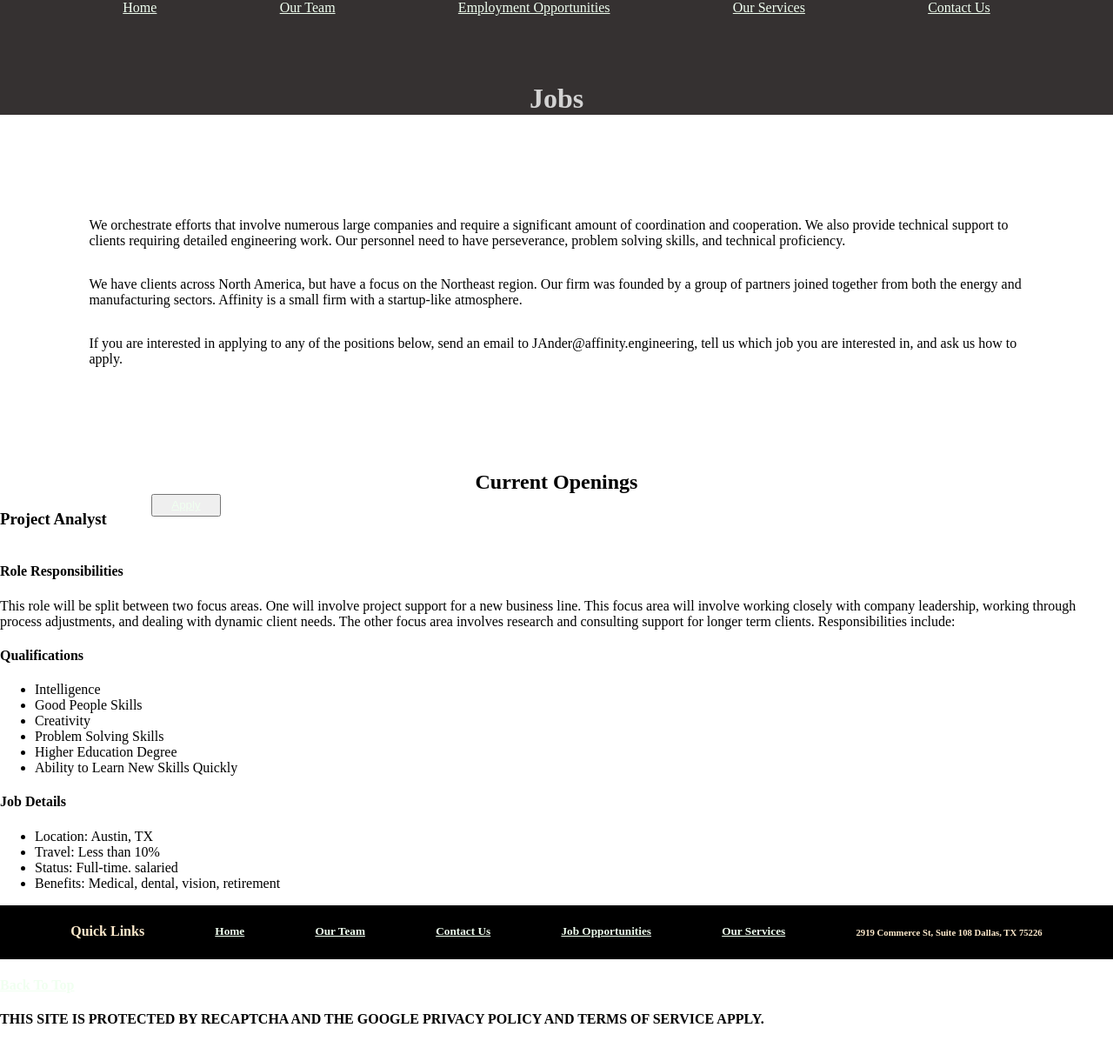
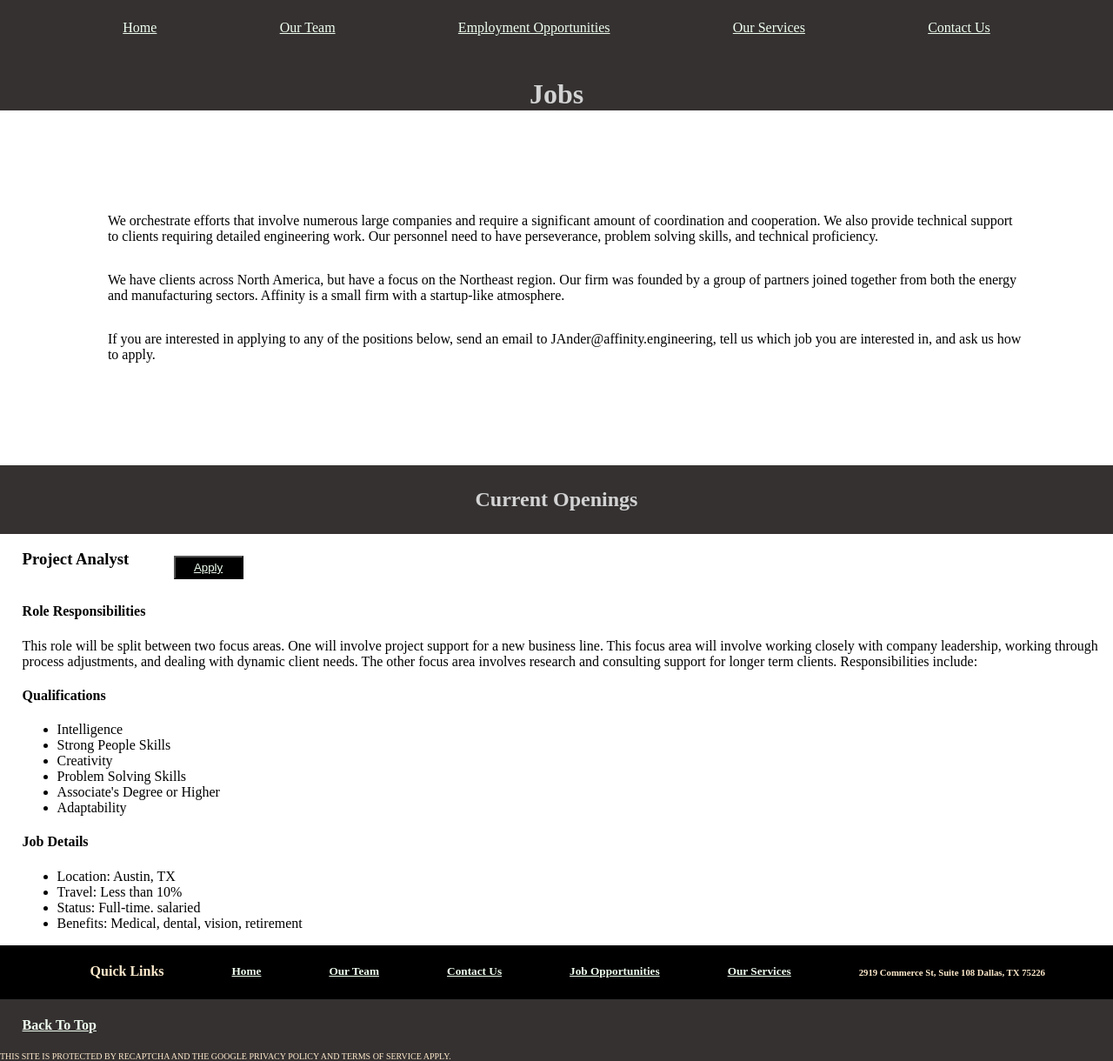
Before and after one commit to angeladt1997/AffinityEngineeringRewire, a website: page jobs.html in a window 1280 px wide. Shown: the whole page at 87% size. Drawn offline with Linux system fonts and the light colour scheme.

Commit message:
working on styling

```diff
--- a/contact.css
+++ b/contact.css
@@ -20,12 +20,12 @@ nav {
     display: flex ;
     flex-direction: row;
     margin: auto;
+    align-items: center;
     justify-content: center;
     justify-content: space-evenly;
+    height: 4em;
     width: 100%;
     background-color: rgb(53, 49, 49);
-
-
 }
 
 a:visited {
@@ -45,9 +45,9 @@ h1 {
     margin: auto;
     color: lightgray;
     justify-content: center;
-    padding-top: 4%;
+    padding-top: 2%;
     background-color: rgb(53, 49, 49);
-    padding-bottom: 5%;
+
 }
 
 h3 {
@@ -61,7 +61,7 @@ footer {
     display: flex;
     justify-content: space-evenly;
     width: 100%;
-    flex-direction: column;
+    flex-direction: row;
 }
 
 input {
@@ -88,14 +88,18 @@ button {
 
 .bottomText {
     display: flex;
-    background-color: black;
+    background-color: rgb(53, 49, 49);
     flex-direction: row;
     text-align: center;
+    color: blanchedalmond;
 }
 
 .siteDisclaimer {
     display: flex;
     font-size: x-small;
     text-align: center;
+    background-color: rgb(53, 49, 49);
+    color: blanchedalmond;
+    text-align: right;
 
 }
--- a/index.css
+++ b/index.css
@@ -10,12 +10,12 @@ nav {
     display: flex ;
     flex-direction: row;
     margin: auto;
+    align-items: center;
     justify-content: center;
     justify-content: space-evenly;
+    height: 4em;
     width: 100%;
     background-color: rgb(53, 49, 49);
-
-
 }
 
 a {
--- a/jobs.css
+++ b/jobs.css
@@ -8,24 +8,24 @@ nav {
     display: flex ;
     flex-direction: row;
     margin: auto;
+    align-items: center;
     justify-content: center;
     justify-content: space-evenly;
+    height: 4em;
     width: 100%;
     background-color: rgb(53, 49, 49);
-
-
 }
 
 a:visited {
     color: gray
 }
 
+a:link {
+    color: honeydew;
+}
+
 a:hover {
     font-size: larger;
-}
-
-a:link {
-    color: honeydew;
 }
 
 
@@ -35,13 +35,31 @@ footer {
     justify-content: space-evenly;
     color: blanchedalmond;
 }
+.bottomText {
+    display: flex;
+    background-color: rgb(53, 49, 49);
+    flex-direction: row;
+    text-align: center;
+    color: blanchedalmond;
+}
+
+.siteDisclaimer {
+    display: flex;
+    font-size: x-small;
+    text-align: center;
+    background-color: rgb(53, 49, 49);
+    color: blanchedalmond;
+    text-align: right;
+    float: right;
+    width: 100%;
+}
 
 h1 {
     display: flex;
     margin: auto;
     color: lightgray;
     justify-content: center;
-    padding-top: 6%;
+    padding-top: 2%;
     background-color: rgb(53, 49, 49);
 }
 
@@ -59,9 +77,14 @@ h2 {
     display: flex;
     margin: auto;
     justify-content: center;
+    background-color: rgb(53, 49, 49);
+    color: lightgray;
+    padding: 2%
 }
 
-
+p, ul, h4, h3 {
+    margin-left: 2%;
+}
 
 .decsriptionHeader {
     color: black;
@@ -75,4 +98,8 @@ button {
     margin-left: 4%;
     width: 6em;
     height: 2em;
+    margin-top: 2%;
+    background-color: black;
+    text-decoration: none;
+
 }
--- a/jobs.html
+++ b/jobs.html
@@ -47,7 +47,7 @@
             Project Analyst
         </h3>
         <button>
-            <a href="mailto:JAnder@affinity.engineering?subnject=Job Application">Apply</a>
+            <a href="mailto:JAnder@affinity.engineering?subject=Job Application">Apply</a>
         </button>
     </div>
     <h4 class="descriptionHeader">
@@ -64,11 +64,11 @@
     </h4>
     <ul>
         <li>Intelligence</li>
-        <li>Good People Skills</li>
+        <li>Strong People Skills</li>
         <li>Creativity</li>
         <li>Problem Solving Skills</li>
-        <li>Higher Education Degree</li>
-        <li>Ability to Learn New Skills Quickly</li>
+        <li>Associate's Degree or Higher</li>
+        <li>Adaptability</li>
     </ul>
     <h4 class="descriptionHeader">
         Job Details
@@ -105,11 +105,15 @@
             Dallas, TX 75226
         </h6>
     </footer>
-    <h4 class="backToTop">
-        <a href="jobs.html">Back To Top</a>
-    </h4>
-    <h4>
-        THIS SITE IS PROTECTED BY RECAPTCHA AND THE GOOGLE PRIVACY POLICY AND TERMS OF SERVICE APPLY.
-    </h4>
+    <div class="bottomText">
+        <h4 class="backToTop">
+            <a href="jobs.html">Back To Top</a>
+        </h4>
+        </div>
+        <div class="siteDisclaimer">
+        <h7>
+            THIS SITE IS PROTECTED BY RECAPTCHA AND THE GOOGLE PRIVACY POLICY AND TERMS OF SERVICE APPLY.
+        </h7>
+        </div>
 </body>
 </html>
--- a/ourTeam.css
+++ b/ourTeam.css
@@ -70,12 +70,12 @@ nav {
     display: flex ;
     flex-direction: row;
     margin: auto;
+    align-items: center;
     justify-content: center;
     justify-content: space-evenly;
+    height: 4em;
     width: 100%;
     background-color: rgb(53, 49, 49);
-
-
 }
 
 h1 {
@@ -83,7 +83,7 @@ h1 {
     margin: auto;
     color: lightgray;
     justify-content: center;
-    padding-top: 6%;
+    padding-top: 2%;
     background-color: rgb(53, 49, 49);
 }
 
--- a/services.css
+++ b/services.css
@@ -45,8 +45,10 @@ nav {
     display: flex ;
     flex-direction: row;
     margin: auto;
+    align-items: center;
     justify-content: center;
     justify-content: space-evenly;
+    height: 4em;
     width: 100%;
     background-color: rgb(53, 49, 49);
 }
@@ -56,9 +58,9 @@ h1 {
     margin: auto;
     color: lightgray;
     justify-content: center;
-    padding-top: 6%;
+    padding-top: 2%;
     background-color: rgb(53, 49, 49);
-    padding-bottom: 10%;
+
 }
 
 h2 {
```
Also changed, not shown: contact.html (+2 -3 lines).
